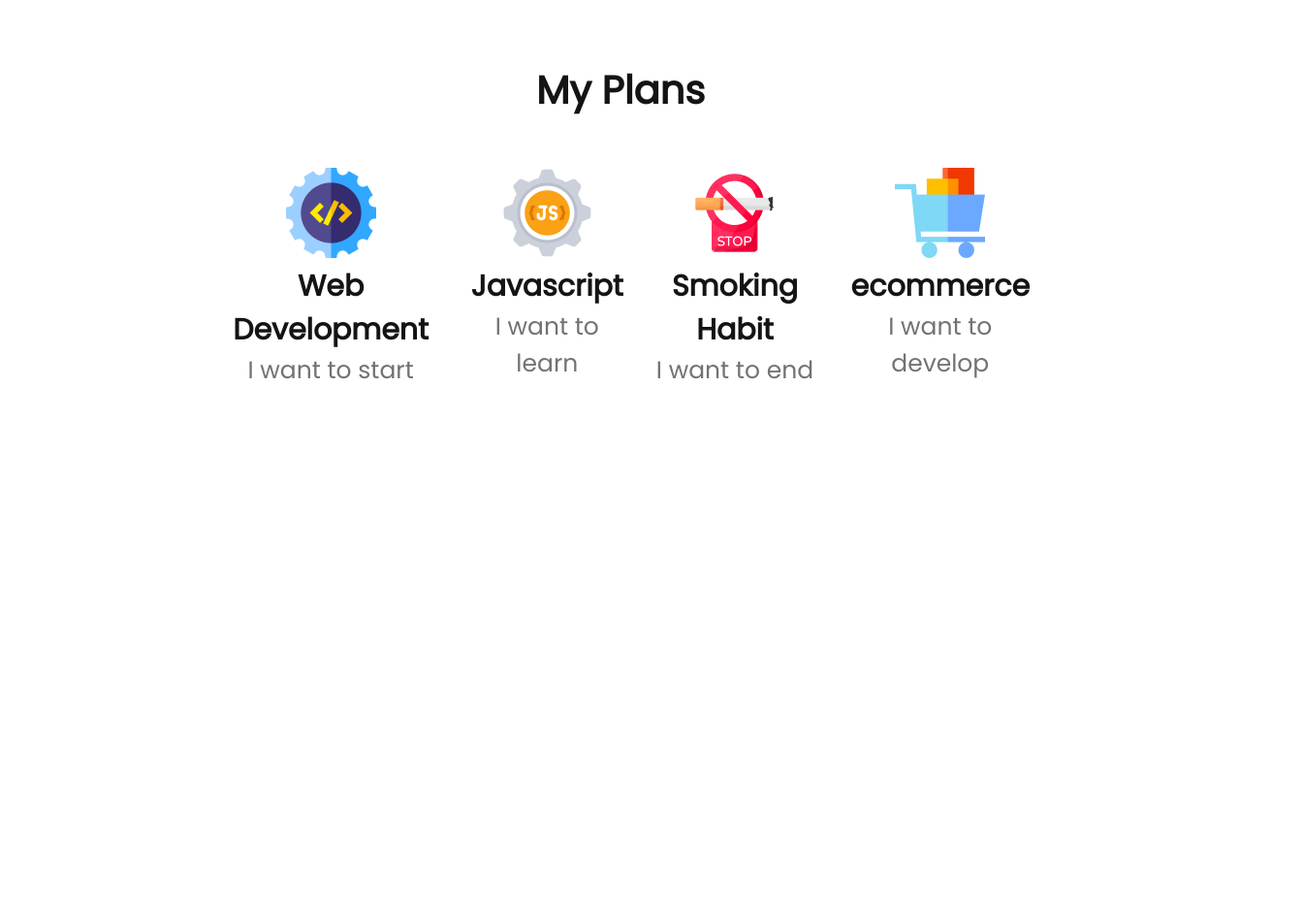
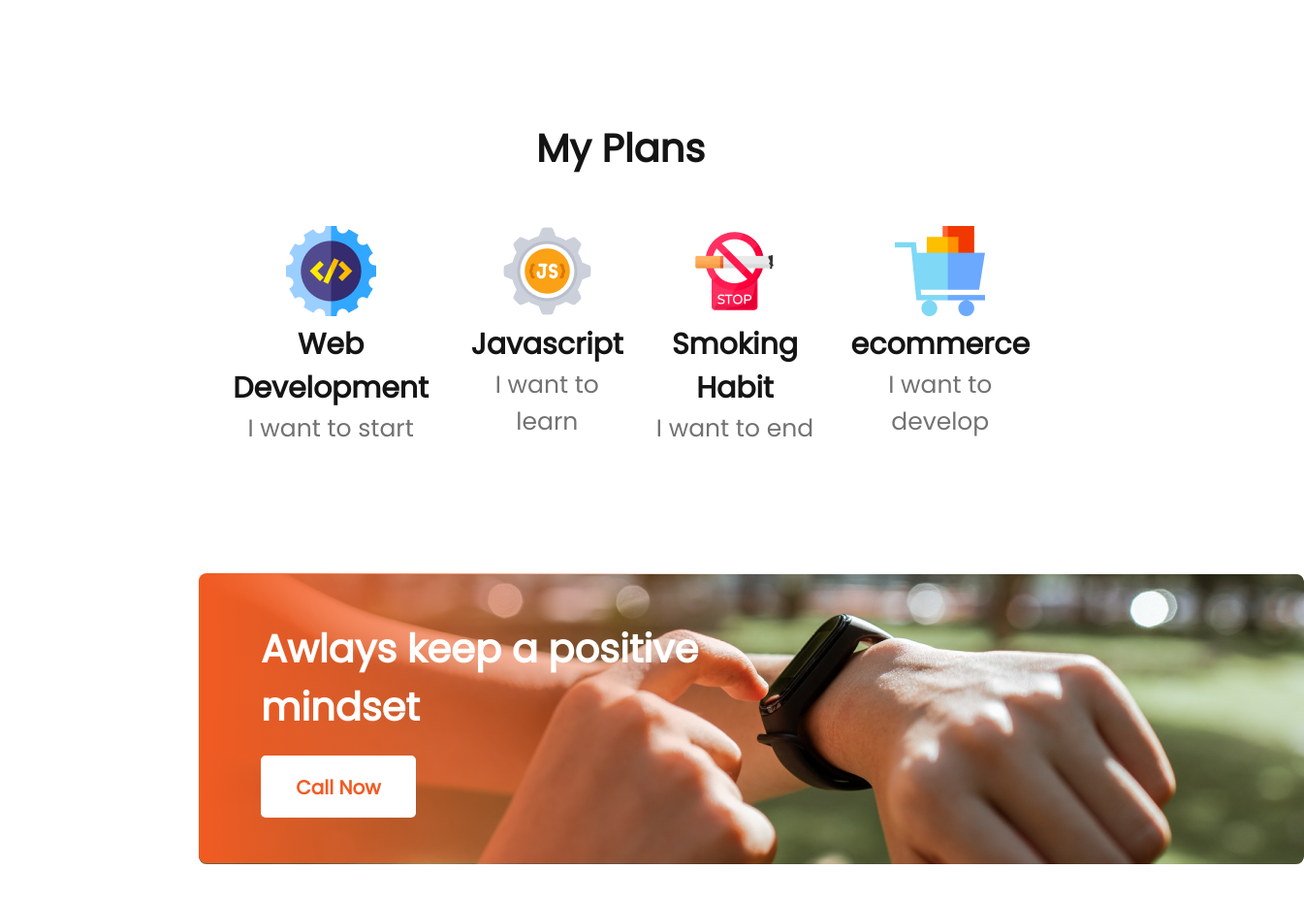
Before and after one commit to rafidulislam19/new-year-new-me, a plain HTML site: page index.html in a window 1280 px wide. Shown: the part 1760-2690 px from the top of the page at 97% size, 1345 px wide, since content can reach past the window. Before the commit the page ends 2261 px from the top, so only its background shows below. Drawn offline with Linux system fonts and the light colour scheme.

Commit message:
mindset section added

```diff
--- a/index.html
+++ b/index.html
@@ -58,7 +58,13 @@
                     <h4 class="plan-title">ecommerce</h4>
                     <p class="plan-description">I want to develop</p>
                 </div>
+            </div>
+        </section>
 
+        <section class="mindset">
+            <div class="mindset-infos">
+                <h3 class="mindset-title">Awlays keep a positive mindset</h3>
+                <button class="btn-secondary">Call Now</button>
             </div>
         </section>
     </main>
--- a/styles/style.css
+++ b/styles/style.css
@@ -38,10 +38,10 @@ header {
   font-size: 15px;
   border: 0;
   padding: 18px 35px;
-  background: #fd6e0a;
+  background: #f15b22;
 }
 section {
-  margin: 100px 205px;
+  margin: 130px 205px;
 }
 .failure {
   display: flex;
@@ -83,3 +83,38 @@ section {
   color: #151414;
   text-align: center;
 }
+.mindset {
+  background-image: url("../images/watch.png");
+
+  border-radius: 8px;
+  width: 1140px;
+  height: 300px;
+}
+.mindset-infos {
+  padding: 47.5px 64px;
+  width: 40%;
+  background-image: linear-gradient(
+    90deg,
+    #f15b22 0%,
+    rgba(241, 91, 34, 0) 100%
+  );
+  border-radius: 8px;
+}
+.mindset-title {
+  font-weight: 700;
+  font-size: 40px;
+  color: #ffffff;
+  margin-bottom: 20px;
+}
+
+.btn-secondary {
+  width: 160px;
+  height: 64px;
+  border-radius: 5px;
+  color: #f15b22;
+  font-weight: 600;
+  font-size: 20px;
+  border: 0;
+  padding: 18px 35px;
+  background: #ffffff;
+}
```
